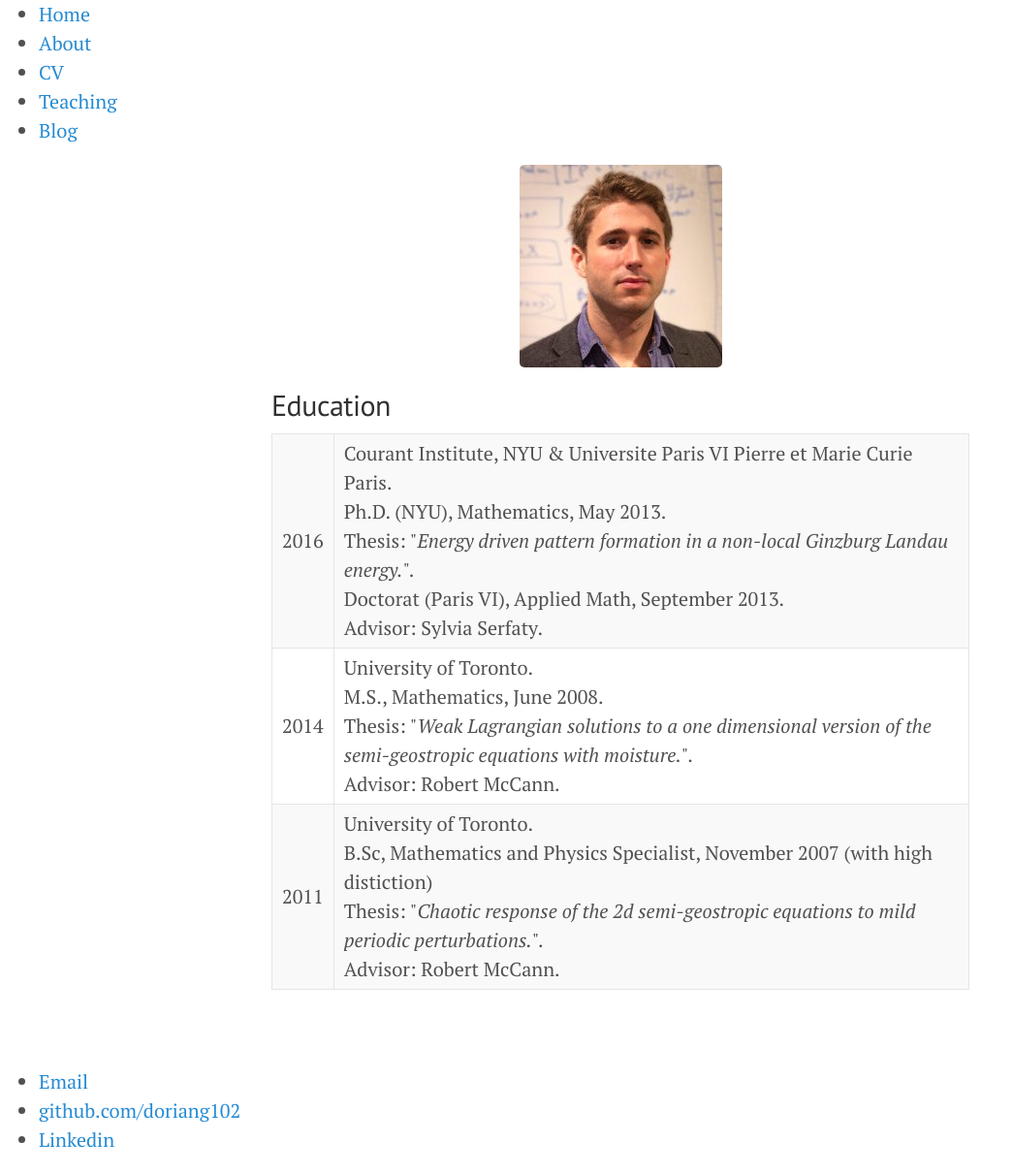
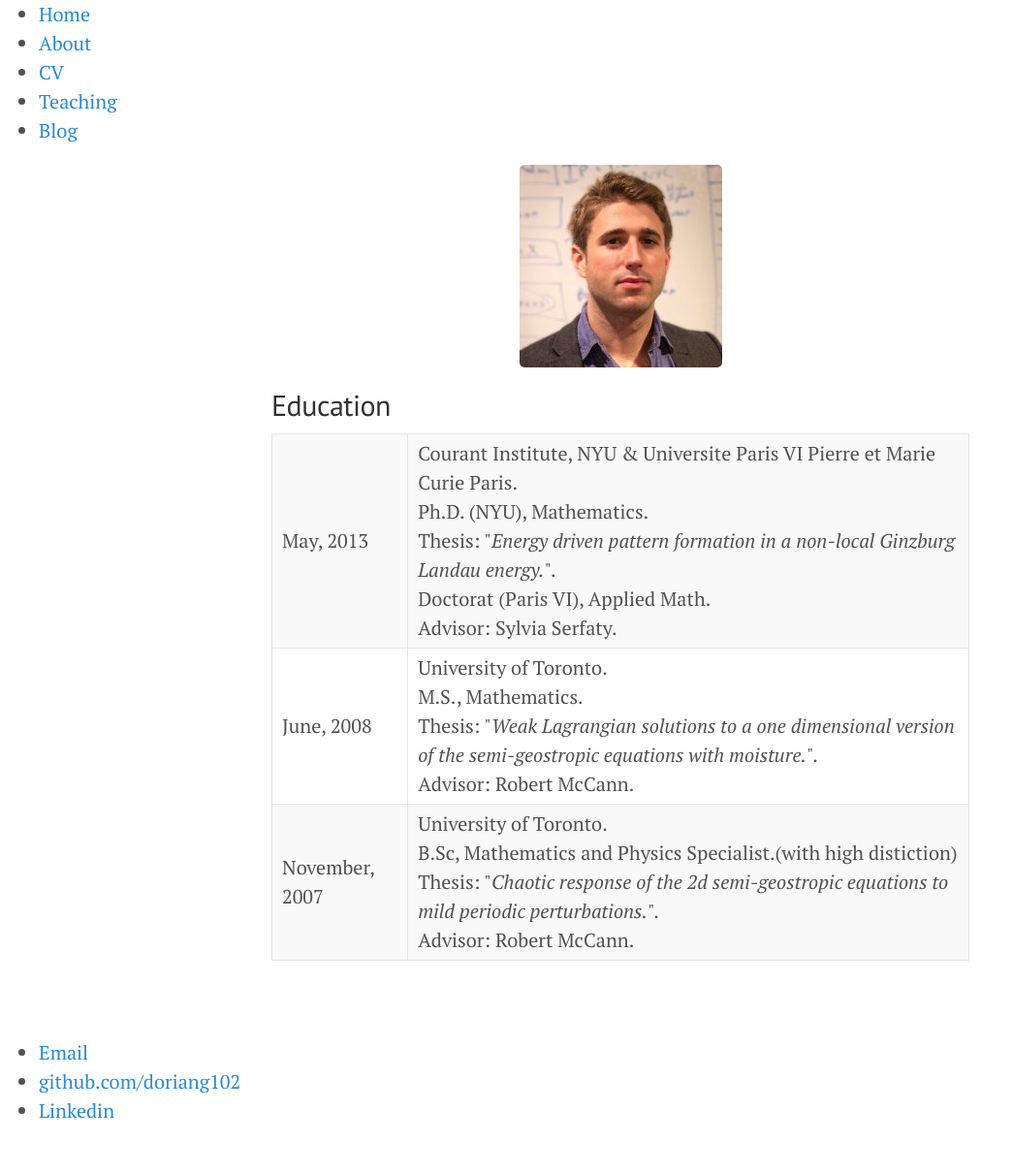
Before and after one commit to doriang102/doriang102.github.io, a Jekyll site: the page built from cv/index.html, in a window 1280 px wide. Shown: the whole page at 97% size, without its empty margins (0-1044 px from the left). Built offline with Jekyll 4.4.1, drawn with Linux system fonts in a browser that asks for light colours; after the commit the page ends 1181 px from its top, so only the background shows below that.

Commit message:
Update index.html

```diff
--- a/cv/index.html
+++ b/cv/index.html
@@ -11,31 +11,31 @@ title: CV
 
 <table class="cvtable">
 	<tr>
-		<td>2016</td>
+		<td>May, 2013</td>
 		<td>
 			Courant Institute, NYU & Universite Paris VI Pierre et Marie Curie Paris.<br>
-      Ph.D. (NYU), Mathematics, May 2013.<br>
+      Ph.D. (NYU), Mathematics.<br>
       Thesis: "<i>Energy driven pattern formation in a non-local Ginzburg Landau energy.</i>".<br>
-      Doctorat (Paris VI), Applied Math, September 2013.<br>
+      Doctorat (Paris VI), Applied Math.<br>
       Advisor: Sylvia Serfaty.
 		</td>
 	</tr>
 
 	<tr>
-		<td>2014</td>
+		<td>June, 2008</td>
 		<td>
 			University of Toronto.<br>
-      M.S., Mathematics, June 2008. <br>
+      M.S., Mathematics. <br>
 			Thesis: "<i>Weak Lagrangian solutions to a one dimensional version of the semi-geostropic equations with moisture.</i>".<br>
 			Advisor: Robert McCann.
 		</td>
 	</tr>
 
 	<tr>
-		<td>2011</td>
+		<td>November, 2007</td>
 		<td>
 			University of Toronto. <br>
-      B.Sc, Mathematics and Physics Specialist, November 2007 (with high distiction)<br>
+      B.Sc, Mathematics and Physics Specialist.(with high distiction)<br>
       Thesis:  "<i>Chaotic response of the 2d semi-geostropic equations to mild periodic perturbations.</i>".<br>
       Advisor: Robert McCann.
 		</td>
```
